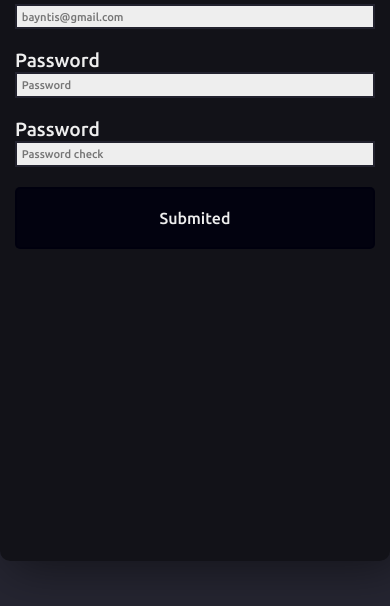
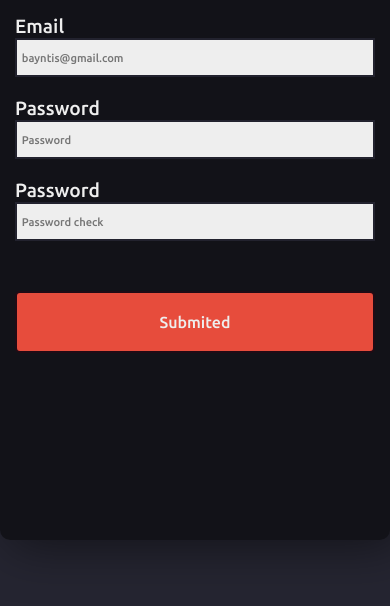
Before and after one commit to Pashafd/form-validation, a website built with webpack: page src/template.html in a window 390 px wide. Shown: the part 220-826 px from the top of the page. Built offline with nearby package versions, Linux system fonts and the light colour scheme.

Commit message:
new color for btn, changed mob vie

```diff
--- a/src/style/index.scss
+++ b/src/style/index.scss
@@ -63,6 +63,7 @@ button:focus {
 
       input {
         border: 2px solid $background-color;
+        height: 50px;
         outline: none;
         display: block;
         width: 100%;
@@ -116,12 +117,12 @@ button:focus {
     }
 
     button {
-      background-color: $background-color;
+      background-color: $error-color;
       color: $white-color;
       border: 2px solid $background-color;
       display: block;
       width: 100%;
-      padding: 10px;
+      padding: 15px;
       font-size: 1rem;
       border-radius: 5px;
       font-family: inherit;
@@ -159,7 +160,7 @@ button:focus {
 
 @media (max-width: 580px) {
   .container {
-    height: 85vh;
+    height: 80vh;
     width: 100%;
 
     .header {
@@ -168,6 +169,7 @@ button:focus {
 
     .form {
       padding: 15px;
+      height: 85%;
 
       .form-control {
         margin-bottom: 10px;
@@ -185,10 +187,15 @@ button:focus {
         i {
           top: 34px;
         }
+
+        input {
+          height: 39px;
+        }
       }
 
       button {
         padding: 20px 0;
+        margin-top: 40px;
       }
     }
   }
--- a/src/template.html
+++ b/src/template.html
@@ -28,7 +28,12 @@
 
         <div class="form-control">
           <label>Email</label>
-          <input type="email" placeholder="bayntis@gmail.com" id="email" />
+          <input
+            type="email"
+            placeholder="bayntis@gmail.com"
+            autocomplete="email"
+            id="email"
+          />
           <i class="fas fa-check-circle"></i>
           <i class="fas fa-exclamation-circle"></i>
           <small>Error message</small>
```
